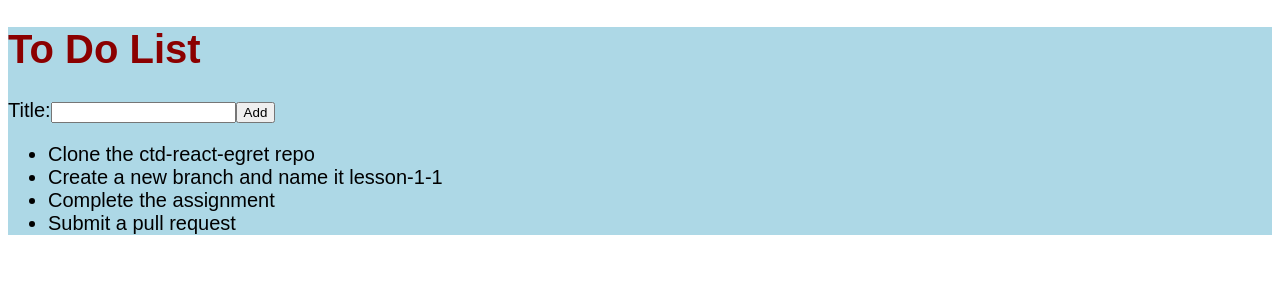
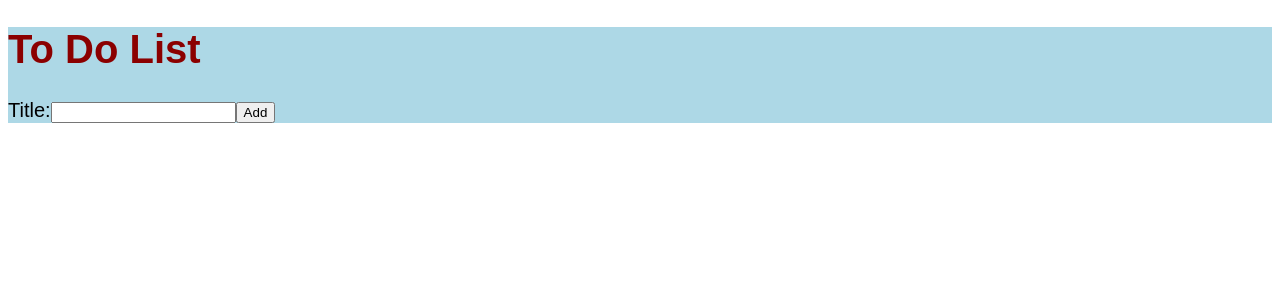
Before and after one commit to Code-the-Dream-School/ctd-react-egret, a React (Create React App) app: page / in a window 1280 px wide. Shown: the top 300 px of the page. Built offline with nearby package versions, Linux system fonts and the light colour scheme; the HTML template or start-up script is replaced by a standard one.

Commit message:
Add controlled component(input), move list into state, use destructuring

```diff
--- a/src/AddTodoForm.js
+++ b/src/AddTodoForm.js
@@ -1,29 +1,41 @@
 import React from "react";
+import { useState } from "react/cjs/react.development";
 
-function AddTodoForm(props) {
+function AddTodoForm({ onAddTodo }) {
+  const [todoTitle, setTodoTitle] = useState("");
+
+  //update the todoTitle state with input value
+  const handleTitleChange = (event) => {
+    const newTodoTitle = event.target.value;
+    setTodoTitle(newTodoTitle);
+  };
+
+  //func to pass a new title to the todolist as an obj
   const handleAddTodo = (event) => {
-
     //prevent a default behavior from submit
     event.preventDefault();
-
-    //extract an input value and save it as a variable
-    const todoTitle = event.target.title.value;
-    console.log(todoTitle);
-
     //callback handler
-    props.onAddTodo(todoTitle);
-    //reset the input field
-    event.target.reset();
+    onAddTodo({
+      title: todoTitle,
+      id: Date.now(),
+    });
+    // reset the todoTitle state to an empty String
+    setTodoTitle("");
   };
 
   return (
     <form onSubmit={handleAddTodo}>
       <label htmlFor="todoTitle">Title:</label>
-      <input id="todoTitle" type="text" name="title"></input>
+      <input
+        id="todoTitle"
+        type="text"
+        value={todoTitle}
+        onChange={handleTitleChange}
+        name="title"
+      />
       <button type="submit">Add</button>
     </form>
   );
 }
 
-
 export default AddTodoForm;
--- a/src/App.js
+++ b/src/App.js
@@ -1,49 +1,29 @@
-import * as React from 'react';
-import AddTodoForm from './AddTodoForm';
-import TodoList from './TodoList';
-
-
+import React, { useState } from "react";
+import AddTodoForm from "./AddTodoForm";
+import TodoList from "./TodoList";
 
 function App() {
+  const [todoList, setTodoList] = useState([]);
 
-  const todoList = [
-    {
-      id: 1,
-      title: 'Clone the ctd-react-egret repo'
-    },
-    {
-      id: 2,
-      title: 'Create a new branch and name it lesson-1-1'
-    },
-    {
-      id: 3,
-      title: 'Complete the assignment'
-    },
-    {
-      id: 4,
-      title: 'Submit a pull request'
-    }
-  ]
-
-  const [newTodo, setNewTodo] = React.useState('')
+  const addTodo = (newTodo) => {
+    setTodoList([...todoList, newTodo]);
+  };
 
   //add styles to the div element through creating a style object
   const divStyles = {
     backgroundColor: "lightblue",
     fontFamily: "Arial",
-    fontSize: 20
-  }
+    fontSize: 20,
+  };
 
   return (
-    <div style={divStyles} >
-      <h1 style= {{ color: "darkred" }}>To Do List</h1>
-        <AddTodoForm onAddTodo={setNewTodo} />
-        {newTodo ? <p>Succesfully added: <strong>"{newTodo}"</strong></p> : null}
-        <TodoList list={todoList} />
+    <div style={divStyles}>
+      <h1 style={{ color: "darkred" }}>To Do List</h1>
+      <AddTodoForm onAddTodo={addTodo} />
+
+      <TodoList todoList={todoList} />
     </div>
-
   );
 }
 
-
-export default App
+export default App;
--- a/src/TodoList.js
+++ b/src/TodoList.js
@@ -1,16 +1,14 @@
-import React from 'react'
-import TodoListItem from './TodoListItem'
+import React from "react";
+import TodoListItem from "./TodoListItem";
 
-
-function TodoList(props) {
-
+function TodoList({ todoList }) {
   return (
     <ul>
-      {props.list.map(todo => <TodoListItem key={todo.id} todo = {todo} />
-      )}
+      {todoList.map((todo) => (
+        <TodoListItem key={todo.id} todo={todo} />
+      ))}
     </ul>
-  )
+  );
 }
 
-
-export default TodoList
+export default TodoList;
--- a/src/TodoListItem.js
+++ b/src/TodoListItem.js
@@ -1,9 +1,9 @@
 import React from 'react'
 
-const TodoListItem = (props) => {
+const TodoListItem = ({ todo }) => {
 
     return (
-        <li>{props.todo.title}</li>
+        <li>{todo.title}</li>
     )
 }
 
```
